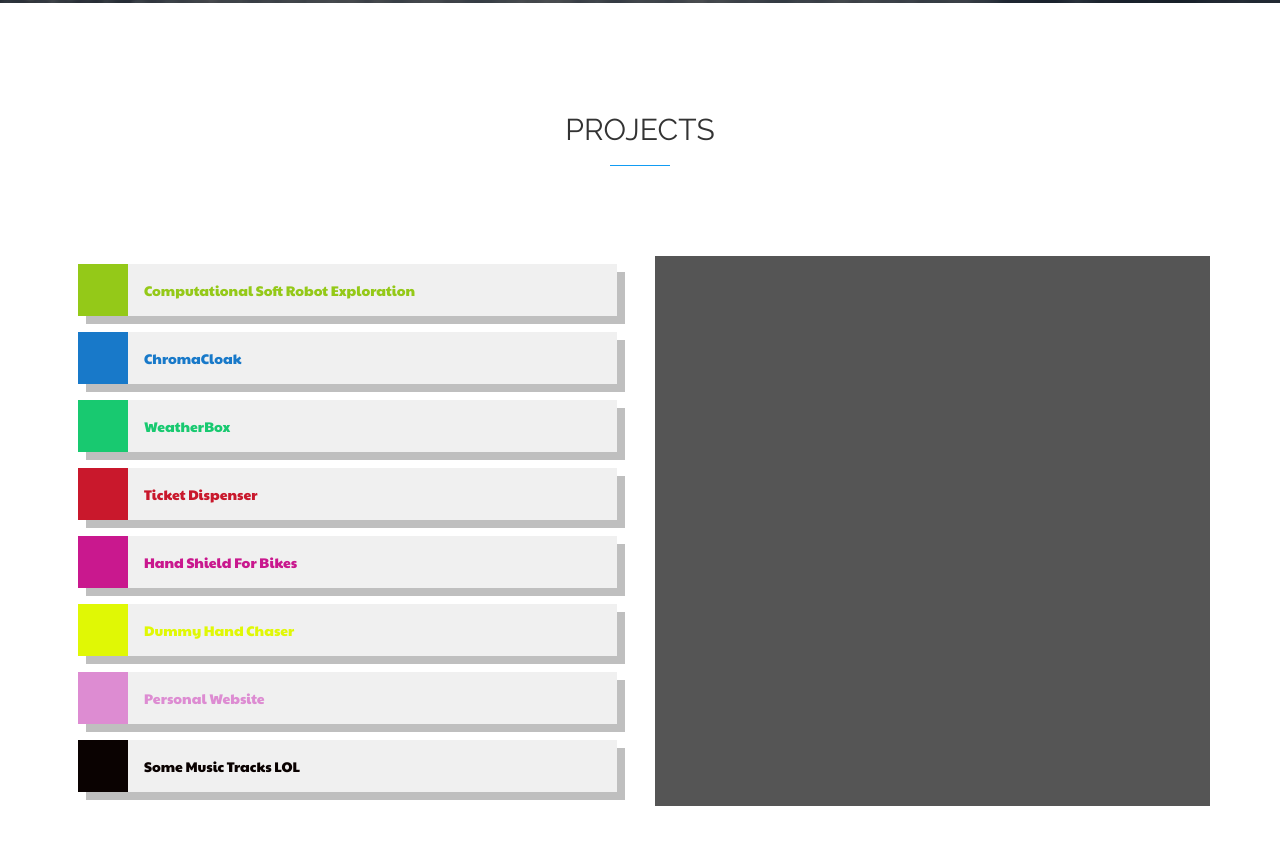
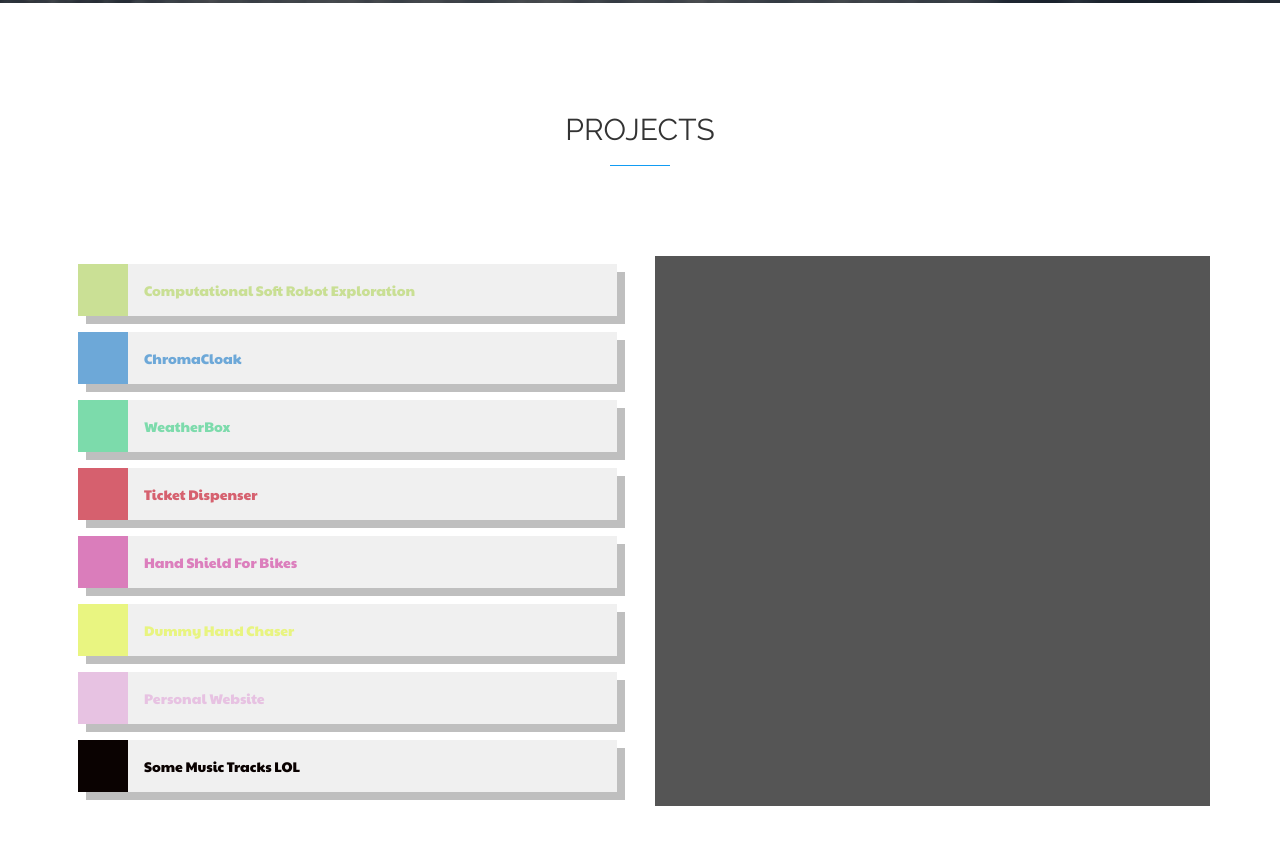
Before and after one commit to JerryW0715/cv, a plain HTML site: page index.html in a window 1280 px wide. Shown: the part 798-1642 px from the top of the page. Drawn offline with Linux system fonts and the light colour scheme; no server answers.

```diff
--- a/css/style.css
+++ b/css/style.css
@@ -236,38 +236,38 @@ nav ul li a:hover {
 }
 
 nav ul li a.ticketdispenser {
-    border-left: 50px solid #c9182c;
-    color: #c9182c;
+    border-left: 50px solid #c9182da9;
+    color: #c9182da9;
 }
 
 nav ul li a.chromacloak {
-    border-left: 50px solid #1879c9;
-    color: #1879c9;
+    border-left: 50px solid #1879c99a;
+    color: #1879c99a;
 }
 
 nav ul li a.weatherbox {
-    border-left: 50px solid #18c970;
-    color: #18c970;
+    border-left: 50px solid #18c97088;
+    color: #18c97088;
 }
 
 nav ul li a.capstone {
-    border-left: 50px solid #94c918;
-    color: #94c918;
+    border-left: 50px solid #94c9186c;
+    color: #94c9186c;
 }
 
 nav ul li a.handshield {
-    border-left: 50px solid #c9188e;
-    color: #c9188e;
+    border-left: 50px solid #c9188e86;
+    color: #c9188e86;
 }
 
 nav ul li a.handchaser {
-    border-left: 50px solid #e0f805;
-    color: #e0f805;
+    border-left: 50px solid #e0f80579;
+    color: #e0f80579;
 }
 
 nav ul li a.website {
-    border-left: 50px solid #dd8cd2;
-    color: #dd8cd2;
+    border-left: 50px solid #dd8cd275;
+    color: #dd8cd275;
 }
 
 nav ul li a.music {
```
